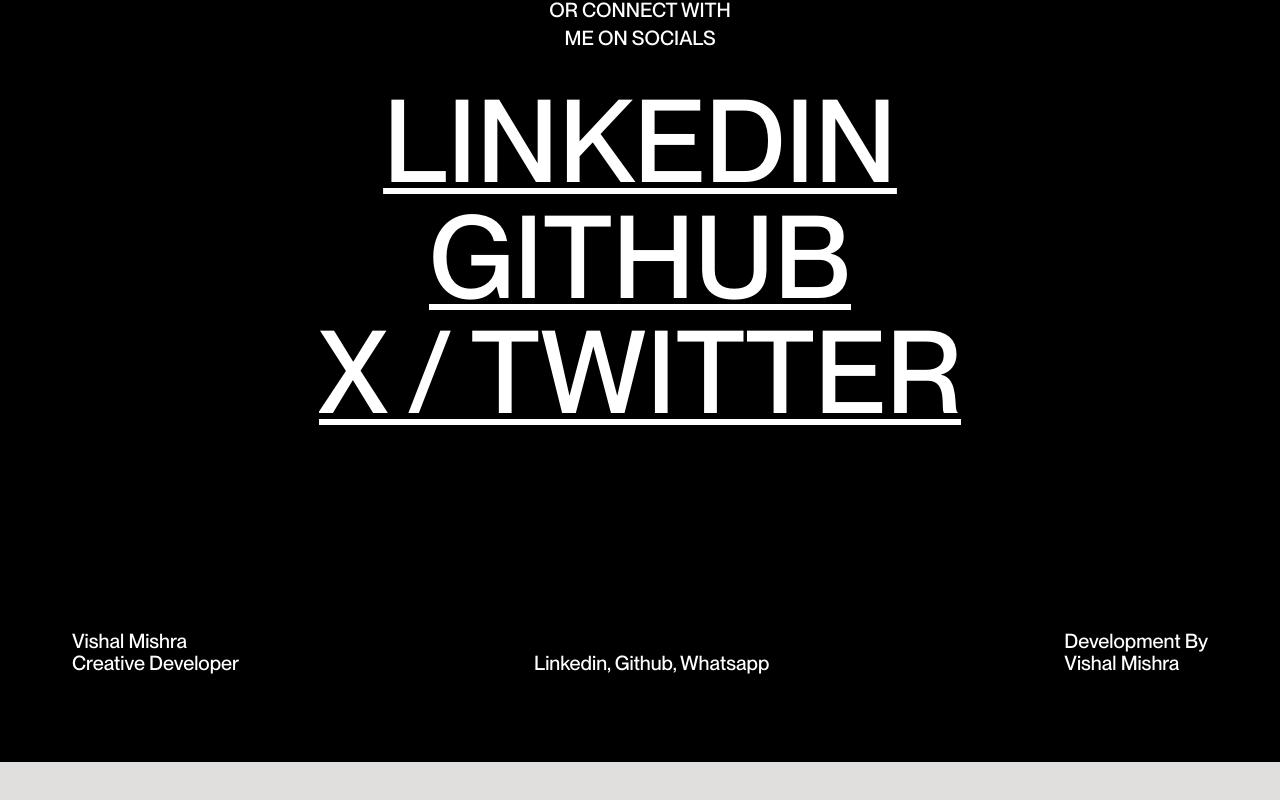
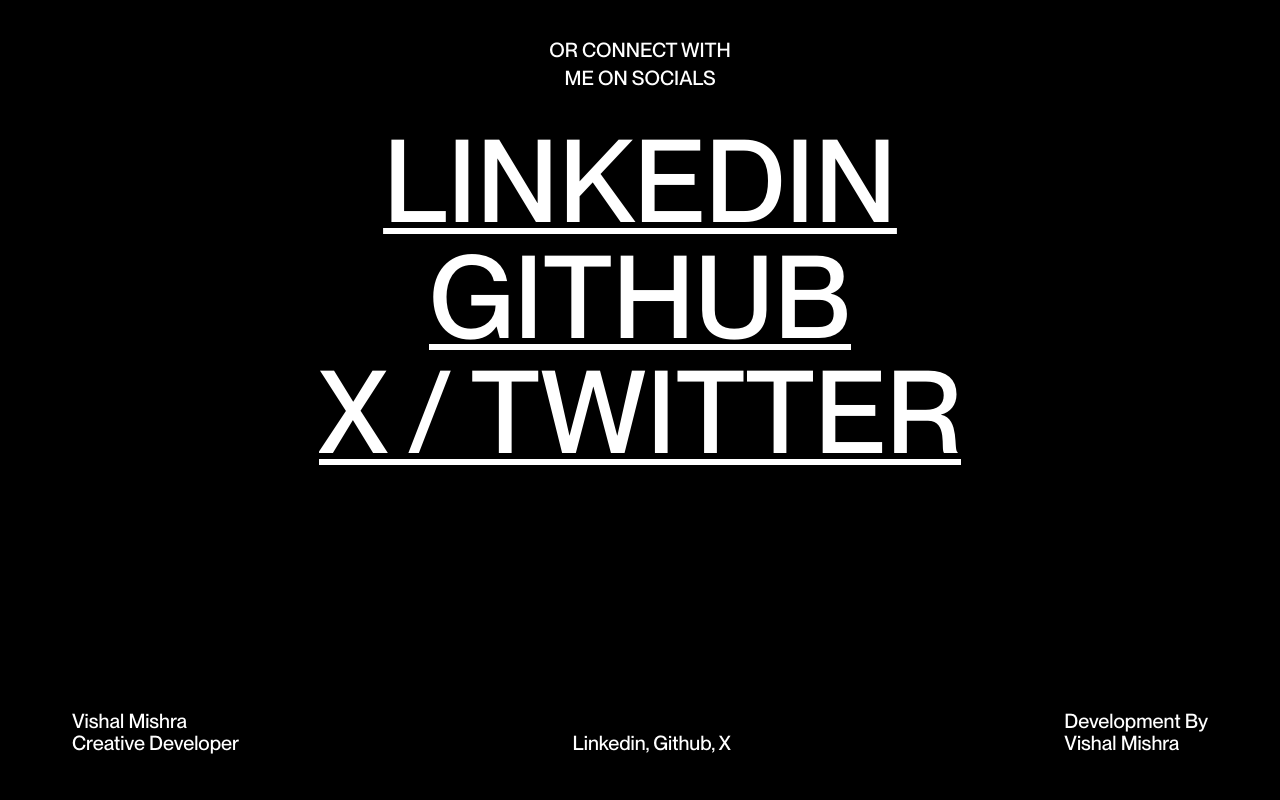
Before and after one commit to CleverCoder03/personal-portfolio-website, a Next.js app: page /contact in a window 1280 px wide. Shown: the part 782-1582 px from the top of the page. Before the commit the page ends 1544 px from the top, so only its background shows below. Built offline with nearby package versions, Linux system fonts and the light colour scheme.

Commit message:
updated footer and fixed contact page overflow-error

```diff
--- a/app/(landingPage)/Contact.jsx
+++ b/app/(landingPage)/Contact.jsx
@@ -8,7 +8,7 @@ const links = [
 
 const Contact = () => {
   return (
-    <div>
+    <div className="py-7 px-5 md:py-6 md:px-12 lg:py-10 xl:px-18">
       <div className="text-center text-white my-[25vh]">
         <div className="flex flex-col justify-center items-center gap-8">
           <h2 className="text-xl font-ppneune-medium uppercase">
@@ -17,7 +17,7 @@ const Contact = () => {
           <a href="mailto:clevercoder0307@gmail.com" target="_blank" rel="noopener noreferrer">
             <Copy>
               <h1
-              className={`uppercase font-ppneune-medium text-[11.2dvw] leading-[1.18] lg:text-[9dvw] lg:leading-[1] underline underline-offset-6 decoration-3 lg:decoration-6 w-[60vw] lg:w-[100vw]`}
+              className={`uppercase font-ppneune-medium text-[11.2dvw] leading-[1.18] lg:text-[9dvw] lg:leading-[1] underline underline-offset-6 decoration-3 lg:decoration-6 w-[60vw] lg:w-[95vw]`}
             >
               Connect with me @ vishal mishra
             </h1>
--- a/app/components/Footer.jsx
+++ b/app/components/Footer.jsx
@@ -42,8 +42,8 @@ const Footer = ({classname}) => {
             Github,
           </a>
           &nbsp;
-          <a href="https://wa.me/+917249084224" target="_blank" rel="noopener noreferrer">
-            Whatsapp
+          <a href="https://x.com/CleverCoder0" target="_blank" rel="noopener noreferrer">
+            X
           </a>
         </div>
         <div className="mt-10 mb-5 lg:mt-0 lg:mb-0">
```
